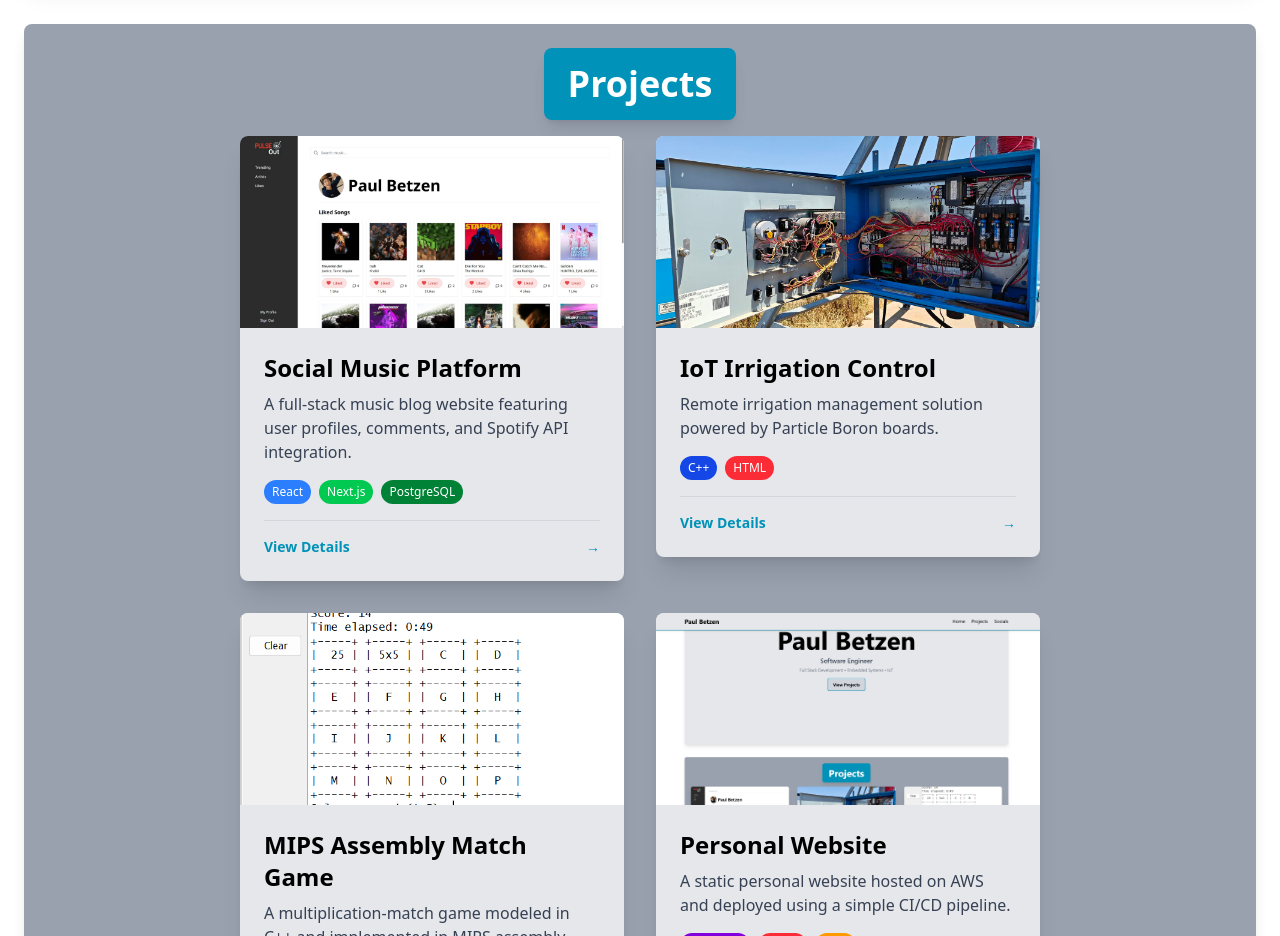
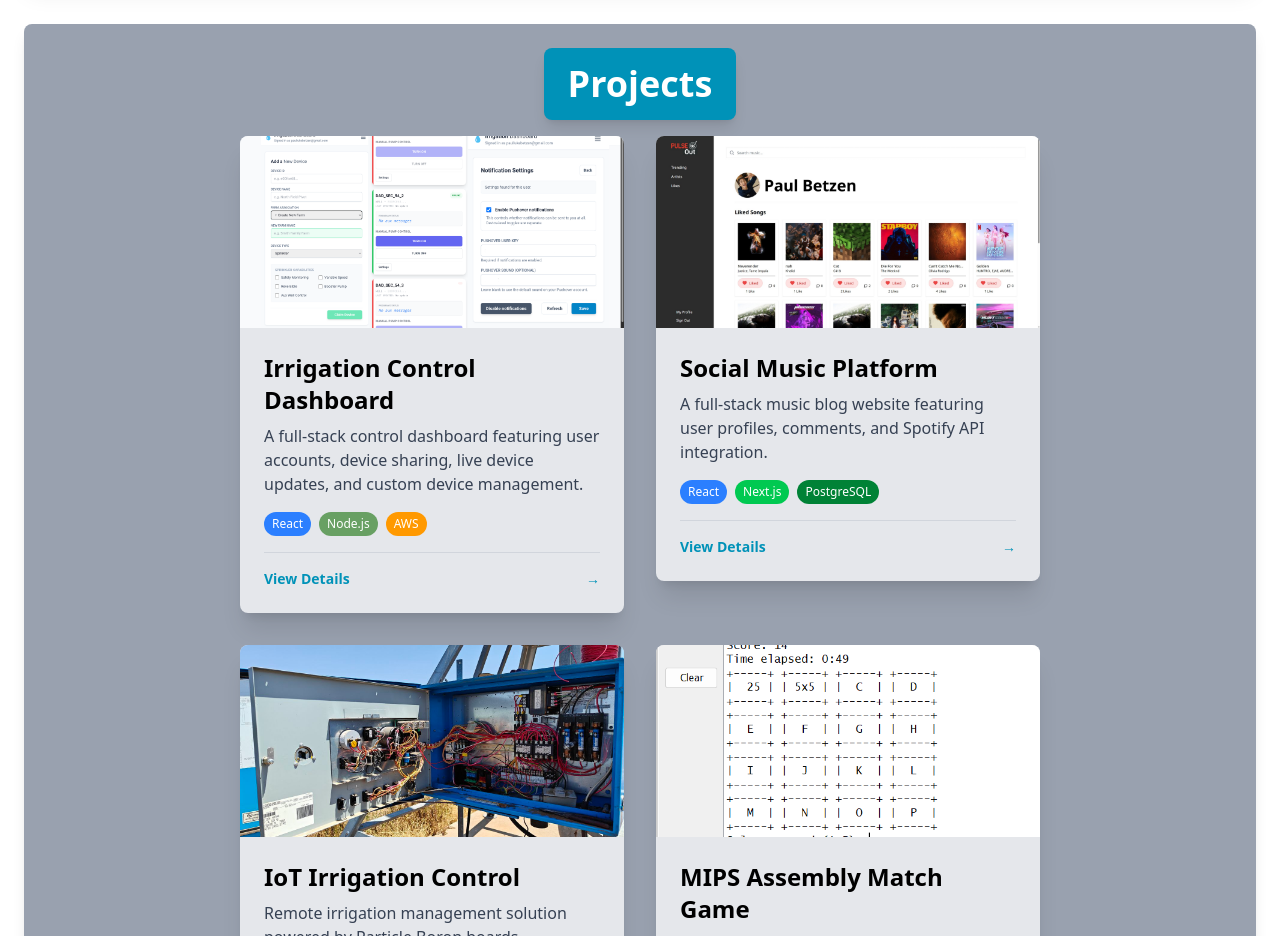
Before and after one commit to Paulthelol/StaticPortfolioWebsite2526, a website: page index.html in a window 1280 px wide. Shown: the part 1340-2276 px from the top of the page. Drawn offline with Linux system fonts and the light colour scheme.

Commit message:
Add irrigation dashboard incomplete

```diff
--- a/index.html
+++ b/index.html
@@ -174,6 +174,35 @@
                 class="mx-auto w-fit py-4 px-6 text-center font-bold text-4xl bg-cyan-600 text-white shadow-lg rounded-lg  mb-4">
                 Projects</h2>
             <div class="flex flex-wrap justify-center gap-8">
+                <!--Irrigation Control Dashboard Card-->
+                <div onclick="openModal('irrigationControlDashboard')"
+                    class="w-full md:w-96 bg-gray-200 rounded-lg shadow-xl overflow-hidden transform hover:scale-105 transition duration-300 cursor-pointer group flex flex-col h-full">
+                    <div class="h-48 overflow-hidden">
+                        <img src="images/IrrigationDashboardMobile1.png"
+                            onerror="this.src='https://placehold.co/600x400?text=Irrigation+Control+Dashboard'"
+                            alt="Irrigation Control Dashboard Image"
+                            class="w-full h-full object-cover transition duration-500 group-hover:scale-110">
+                    </div>
+                    <div class="p-6 grow flex flex-col">
+                        <h3 class="text-2xl font-bold mb-2 group-hover:text-cyan-600 transition">Irrigation Control
+                            Dashboard
+                        </h3>
+                        <p class="text-gray-700 mb-4 grow">A full-stack control dashboard featuring user
+                            accounts, device sharing, live device updates, and custom device management.</p>
+
+                        <div class="mb-4 flex flex-wrap gap-2">
+                            <span class="bg-blue-500 text-white text-xs px-2 py-1 rounded-full">React</span>
+                            <span class="bg-[#68A063] text-white text-xs px-2 py-1 rounded-full">Node.js</span>
+                            <span class="bg-[#FF9900] text-white text-xs px-2 py-1 rounded-full">AWS</span>
+                        </div>
+
+                        <div
+                            class="mt-auto border-t pt-4 border-gray-300 flex justify-between items-center text-cyan-600 font-semibold text-sm">
+                            <span>View Details</span>
+                            <span>&rarr;</span>
+                        </div>
+                    </div>
+                </div>
                 <!--Pulseout Card-->
                 <div onclick="openModal('pulseout')"
                     class="w-full md:w-96 bg-gray-200 rounded-lg shadow-xl overflow-hidden transform hover:scale-105 transition duration-300 cursor-pointer group flex flex-col h-full">
--- a/script.js
+++ b/script.js
@@ -55,7 +55,22 @@ const projectData = {
         links: [
             { text: "View Source Code", url: "https://github.com/Paulthelol/StaticPortfolioWebsite2526", icon: "github" }
         ]
-    }
+    },
+    irrigationControlDashboard: {
+        title: "Irrigation Control Dashboard",
+        images: [
+            "images/IrrigationDashboardMobile1.png",
+            "images/IrrigationDashboardMobile2.png",
+            "images/IrrigationDashboardDesktopSprinklerView.png",
+            "images/IrrigationDashboardDesktopWellView.png",
+            "images/IrrigationDashboardDesktopSprinklerSettings.png"
+        ],
+        description: ``,
+        techStack: ["React", "Node.js", "Tailwind CSS", "Amazon Web Services", "GitHub Actions"],
+        links: [
+            { text: "Live Website", url: "https://irrigation.paulbetzen.dev/", icon: "external" }
+        ]
+    },
 };
 
 // Carousel State
```
Also changed, not shown: images/IrrigationDashboardDesktopSprinklerSettings.png (added), images/IrrigationDashboardDesktopSprinklerView.png (added), images/IrrigationDashboardDesktopWellView.png (added), images/IrrigationDashboardMobile1.png (added), images/IrrigationDashboardMobile2.png (added), output.css.
